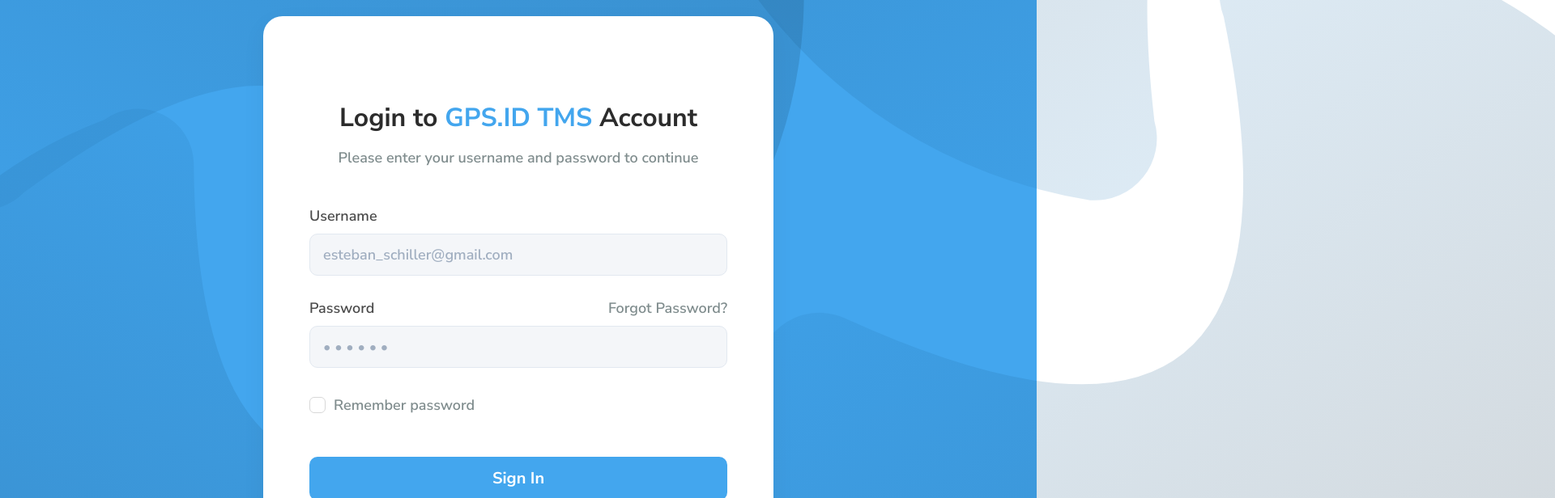
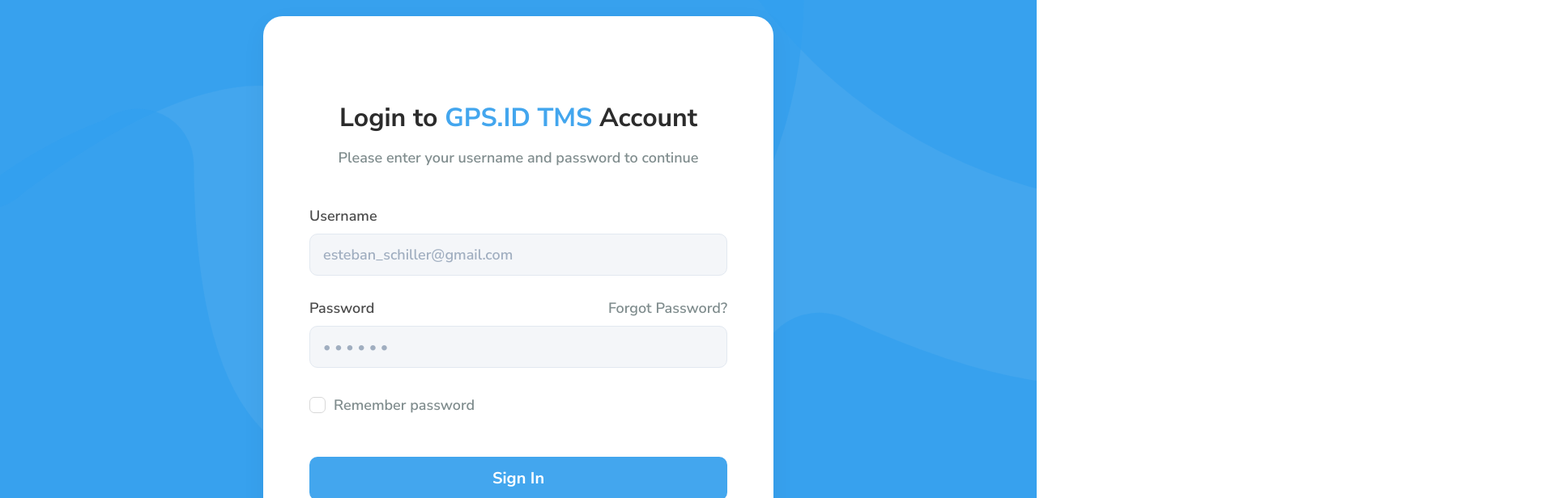
Before and after one commit to tosrv/test-slicing-fe, a React (Vite) app: page /login in a window 1280 px wide. Shown: the top 616 px of the page at 81% size, 1920 px wide, since content can reach past the window. Built offline with nearby package versions, Linux system fonts and the light colour scheme; no server answers.

Commit message:
feat(login): update login page background shapes Use fixed wallpaper layer with updated shape styling and opacity.

```diff
--- a/src/components/Shape.tsx
+++ b/src/components/Shape.tsx
@@ -22,7 +22,6 @@
       className={`shape ${className}`}
       viewBox="0 0 100 100"
       style={{
-        position: "absolute",
         width: size,
         height: size,
         top,
@@ -30,8 +29,6 @@
         left,
         right,
         transform: `rotate(${rotate}deg)`,
-        pointerEvents: "none",
-        zIndex: 1,
       }}
     >
       <path
@@ -42,14 +39,9 @@
      A 6 6 0 0 1 10 47
      Q 60 60 41 12
      A 6 6 0 0 1 45 3 Z"
-        fill="url(#accentGradient)"
+        fill="#319EEE"
+        opacity={0.6}
       />
-      <defs>
-        <linearGradient id="accentGradient" x1="0%" y1="0%" x2="100%" y2="100%">
-          <stop offset="0%" stopColor="#319EEE" stopOpacity="0.15" />
-          <stop offset="100%" stopColor="#319EE" stopOpacity="0.2" />
-        </linearGradient>
-      </defs>
     </svg>
   );
 }
--- a/src/pages/Login.tsx
+++ b/src/pages/Login.tsx
@@ -1,16 +1,26 @@
+import { Navigate } from "react-router-dom";
 import LoginForm from "../components/LoginForm";
 import Shape from "../components/Shape";
+import useAuth from "../hooks/useAuth";
 
 function Login() {
+  const { isAuthenticated } = useAuth();
+
+  if (isAuthenticated) {
+    return <Navigate to="/" replace />;
+  }
+
   return (
     <div className="login">
-      <Shape size="1150px" top="-550px" left="-150px" rotate={255} />
-      <Shape size="1150px" bottom="-430px" left="-250px" rotate={75} />
-      <Shape size="1700px" bottom="-570px" right="-900px" rotate={10} />
-      <Shape size="1700px" top="-1200px" right="-800px" rotate={195} />
+      <div className="login__wallpaper" aria-hidden="true">
+        <Shape size="1150px" top="-550px" left="-150px" rotate={255} />
+        <Shape size="1150px" bottom="-430px" left="-250px" rotate={75} />
+        <Shape size="1700px" bottom="-570px" right="-900px" rotate={10} />
+        <Shape size="1700px" top="-1200px" right="-800px" rotate={195} />
+      </div>
       <LoginForm />
     </div>
-  )
+  );
 }
 
 export default Login;
--- a/src/styles/login.css
+++ b/src/styles/login.css
@@ -1,5 +1,6 @@
 /* BASE */
 .login {
+  position: relative;
   min-height: 100vh;
   display: flex;
   justify-content: center;
@@ -9,8 +10,19 @@
   box-sizing: border-box;
 }
 
+.login__wallpaper {
+  display: none;
+  position: fixed;
+  inset: 0;
+  overflow: hidden;
+  pointer-events: none;
+  z-index: 0;
+}
+
 /* CARD */
 .login__container {
+  position: relative;
+  z-index: 1;
   width: 100%;
   max-width: 630px;
   min-height: 760px;
@@ -58,6 +70,18 @@
   flex-direction: column;
   gap: 28px;
   text-align: left;
+}
+
+.login__error {
+  margin: -8px 0 0;
+  padding: 12px 16px;
+  background: #fdecea;
+  border: 1px solid #f5c6cb;
+  border-radius: 10px;
+  color: #c0392b;
+  font-size: 14px;
+  font-weight: 600;
+  line-height: 1.4;
 }
 
 /* FIELD */
@@ -192,6 +216,11 @@
   background: #3595dd;
 }
 
+.login__button:disabled {
+  opacity: 0.7;
+  cursor: not-allowed;
+}
+
 /* FOOTER */
 .login__footer {
   margin-top: 32px;
@@ -211,12 +240,12 @@
 }
 
 .shape {
-  display: none;
+  position: absolute;
 }
 
 /* RESPONSIVE */
 @media (min-width: 1024px) {
-  .shape {
+  .login__wallpaper {
     display: block;
   }
 }
```
